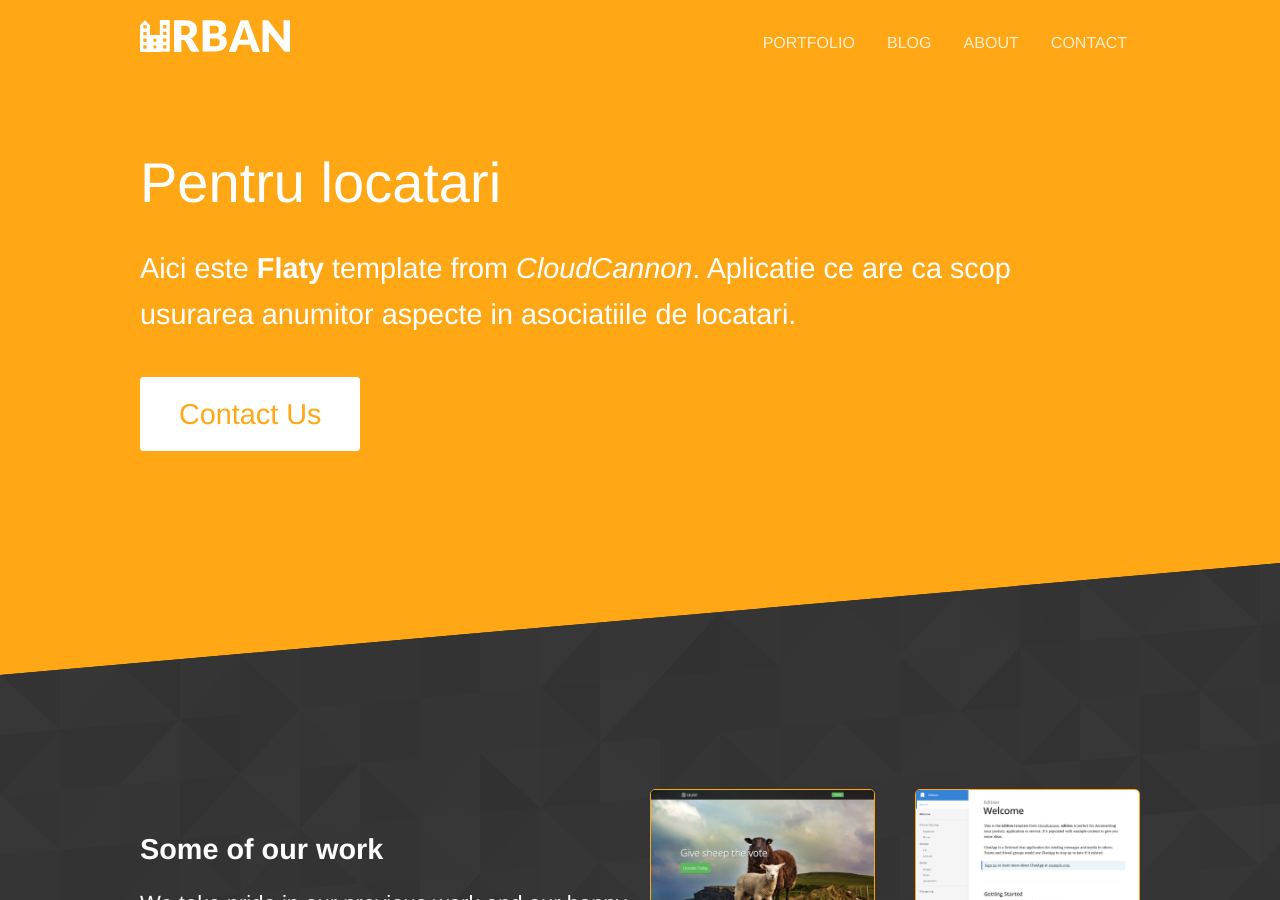
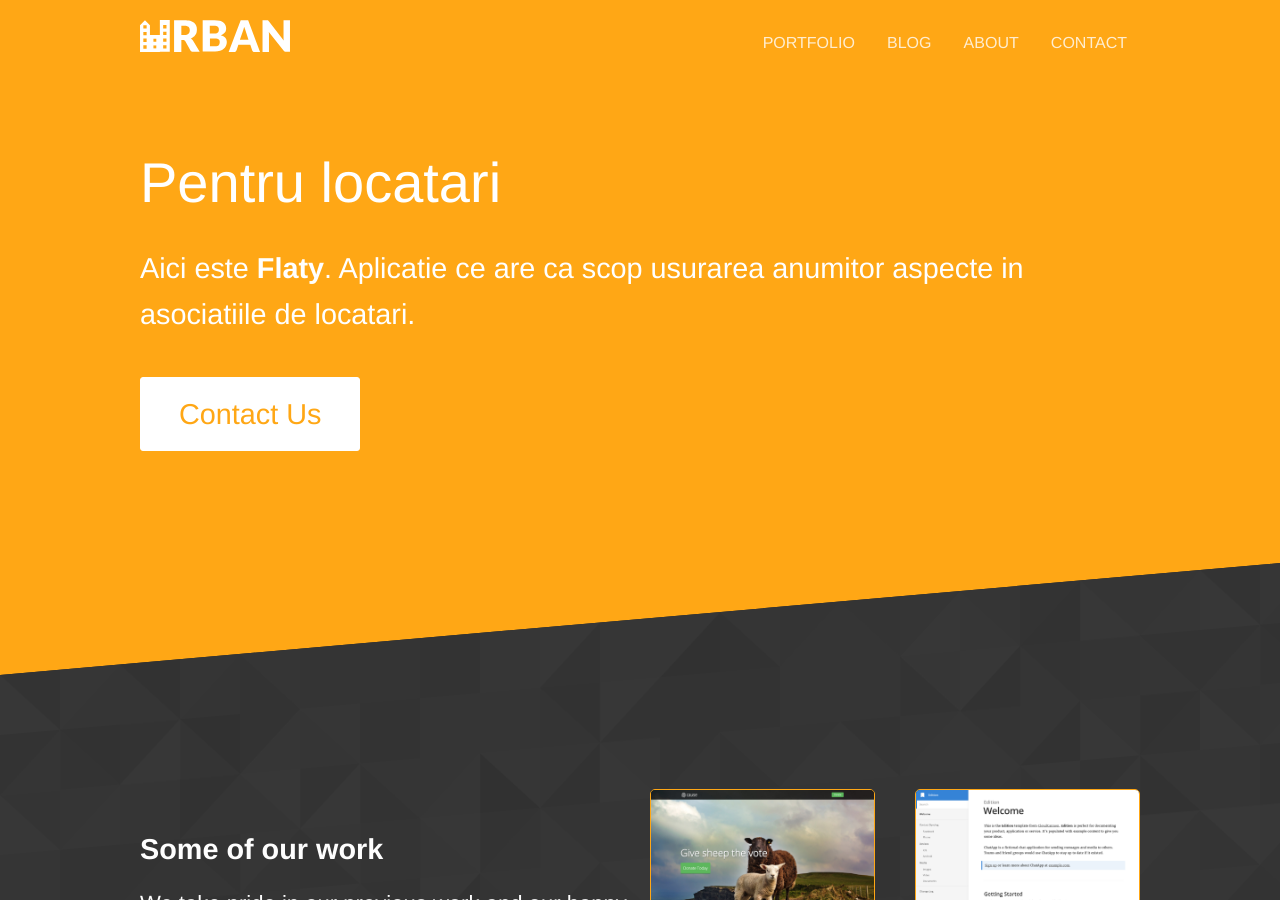
Before and after one commit to rptoma/Flaty, a Jekyll site: the page built from index.html, in a window 1280 px wide and 900 px high. Built offline with Jekyll 4.4.1, drawn with Linux system fonts in a browser that asks for light colours.

Commit message:
Updated 'index.html' via CloudCannon

```diff
--- a/index.html
+++ b/index.html
@@ -5,7 +5,7 @@ title: Flaty
 <section class="hero diagonal">
 	<div class="container">
 		<h2 class="editable">Pentru locatari</h2>
-		<p class="subtext editable">Aici este <strong>Flaty</strong> template from <a href="http://rptoma.github.io/Flaty">CloudCannon</a>. Aplicatie ce are ca scop usurarea anumitor aspecte in asociatiile de locatari.</p>
+		<p class="subtext editable">Aici este <strong>Flaty</strong>. Aplicatie ce are ca scop usurarea anumitor aspecte in asociatiile de locatari.</p>
 		<p><a class="button alt" href="{{ site.baseurl }}/contact/">Contact Us</a></p>
 	</div>
 </section>
```
